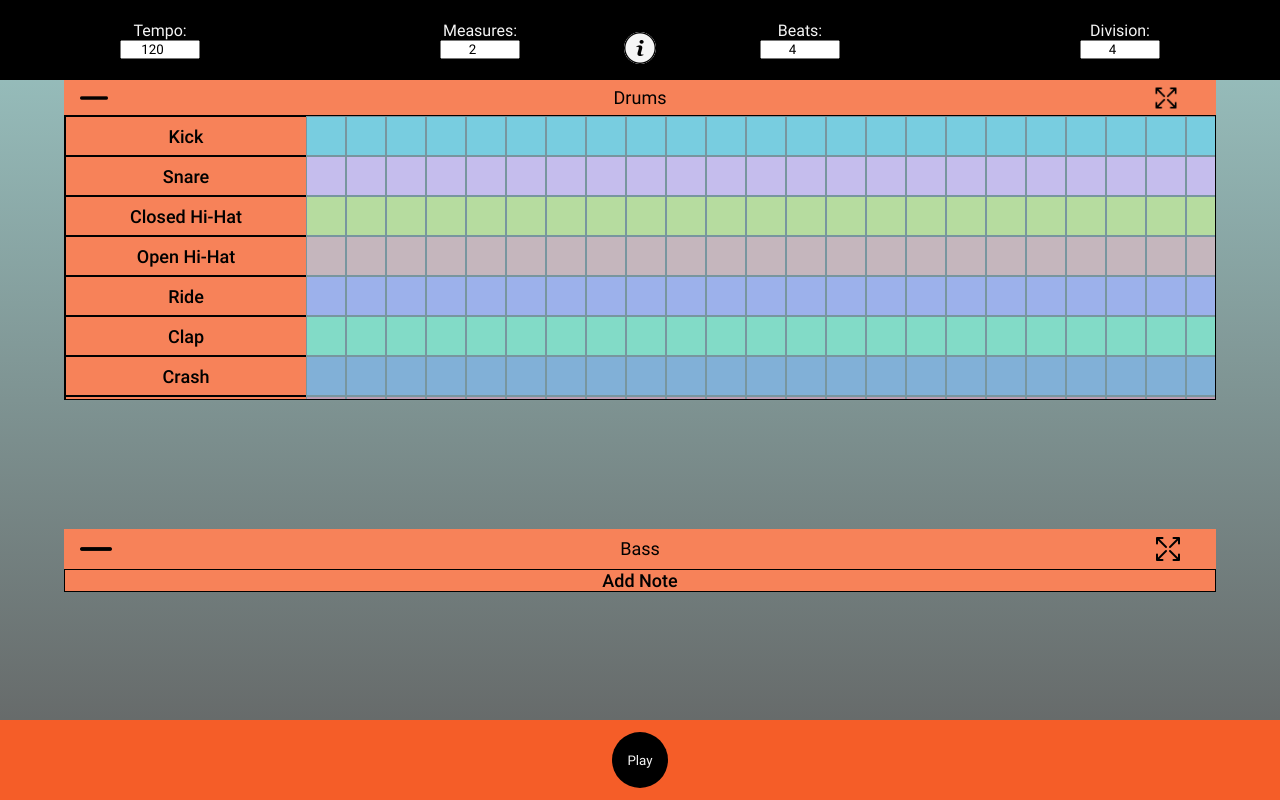
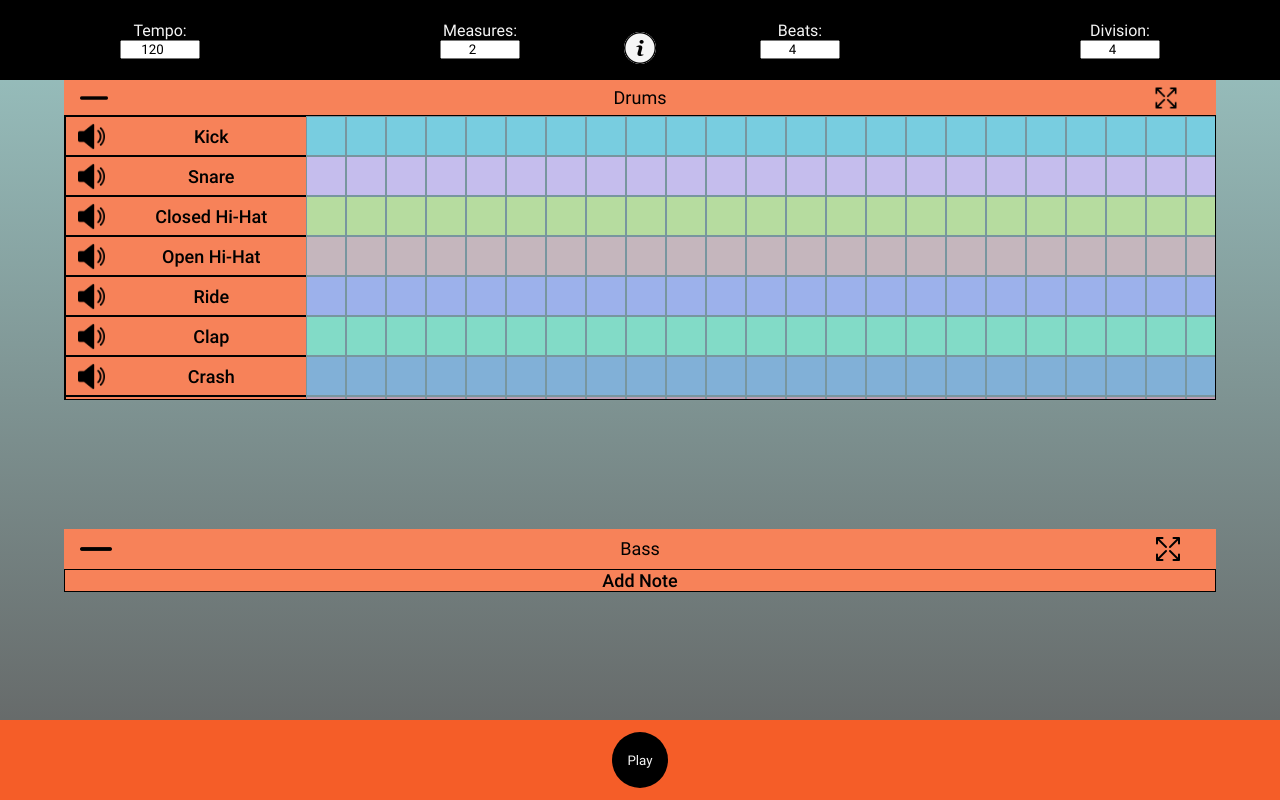
Before and after one commit to Dvwhite81/react_beat-maker, a React app: page / in a window 1280 px wide. Built offline with nearby package versions, Linux system fonts and the light colour scheme.

Commit message:
Added track volume

```diff
--- a/src/components/Track/Track.css
+++ b/src/components/Track/Track.css
@@ -86,3 +86,8 @@ button.select-option-btn:hover {
   background-color: whitesmoke;
   color: black;
 }
+
+.track-control .icon {
+  height: 70%;
+  margin: auto;
+}
--- a/src/components/Track/Track.jsx
+++ b/src/components/Track/Track.jsx
@@ -5,13 +5,29 @@ import './Track.css';
 function Track({ choice, currentBeat, totalBeats, isPlaying }) {
   const { name, displayName, options } = choice;
   const [soundToPlay, setSoundToPlay] = useState(options[0].soundSrc);
-  const [selectClass, setSelectClass] = useState('hidden');
+  const [selectClass, setSelectClass] = useState(' hidden');
+  const [volumeClass, setVolumeClass] = useState('');
+  const [muteClass, setMuteClass] = useState(' hidden');
+  const [sliderClass, setSliderClass] = useState(' hidden');
+  const [volume, setVolume] = useState(100);
 
   const toggleSelectOpen = () => {
-    if (selectClass === 'hidden') {
+    if (selectClass === ' hidden') {
       setSelectClass('');
     } else {
-      setSelectClass('hidden');
+      setSelectClass(' hidden');
+    }
+  };
+
+  const toggleMute = () => {
+    if (volumeClass === ' hidden') {
+      setVolumeClass('');
+      setMuteClass(' hidden');
+      setVolume(1);
+    } else {
+      setVolumeClass(' hidden');
+      setMuteClass('');
+      setVolume(0);
     }
   };
 
@@ -24,6 +40,7 @@ function Track({ choice, currentBeat, totalBeats, isPlaying }) {
     // eslint-disable-next-line no-undef
     const sound = new Audio();
     sound.src = soundToPlay;
+    sound.volume = volume / 100;
     sound.play();
   };
 
@@ -39,7 +56,37 @@ function Track({ choice, currentBeat, totalBeats, isPlaying }) {
 
   return (
     <div id={`${name}-track`} className="track">
-      <div id={`${name}-track-control`} className="track-control">
+      <div
+        id={`${name}-track-control`}
+        className="track-control"
+        onMouseLeave={() => setSliderClass(' hidden')}
+      >
+        <button
+          type="button"
+          className="btn mute-btn"
+          onClick={toggleMute}
+          onMouseEnter={() => setSliderClass('')}
+        >
+          <img
+            className={`icon volume-icon${volumeClass}`}
+            src="/images/volume-icon.png"
+            alt="volume icon"
+          />
+          <img
+            className={`icon mute-icon${muteClass}`}
+            src="/images/mute-icon.png"
+            alt="mute icon"
+          />
+        </button>
+        <div className={`track-volume-div${sliderClass}`}>
+          <input
+            type="range"
+            min={0}
+            max={100}
+            value={volume}
+            onChange={({ target }) => setVolume(target.value)}
+          />
+        </div>
         <button
           type="button"
           className="btn track-select-btn"
@@ -47,7 +94,7 @@ function Track({ choice, currentBeat, totalBeats, isPlaying }) {
         >
           <p className="track-label">{displayName}</p>
         </button>
-        <ul className={`select track-select ${selectClass}`}>
+        <ul className={`select track-select${selectClass}`}>
           {options.map((o) => (
             <li key={o.soundName} className="select-option">
               <button
```
